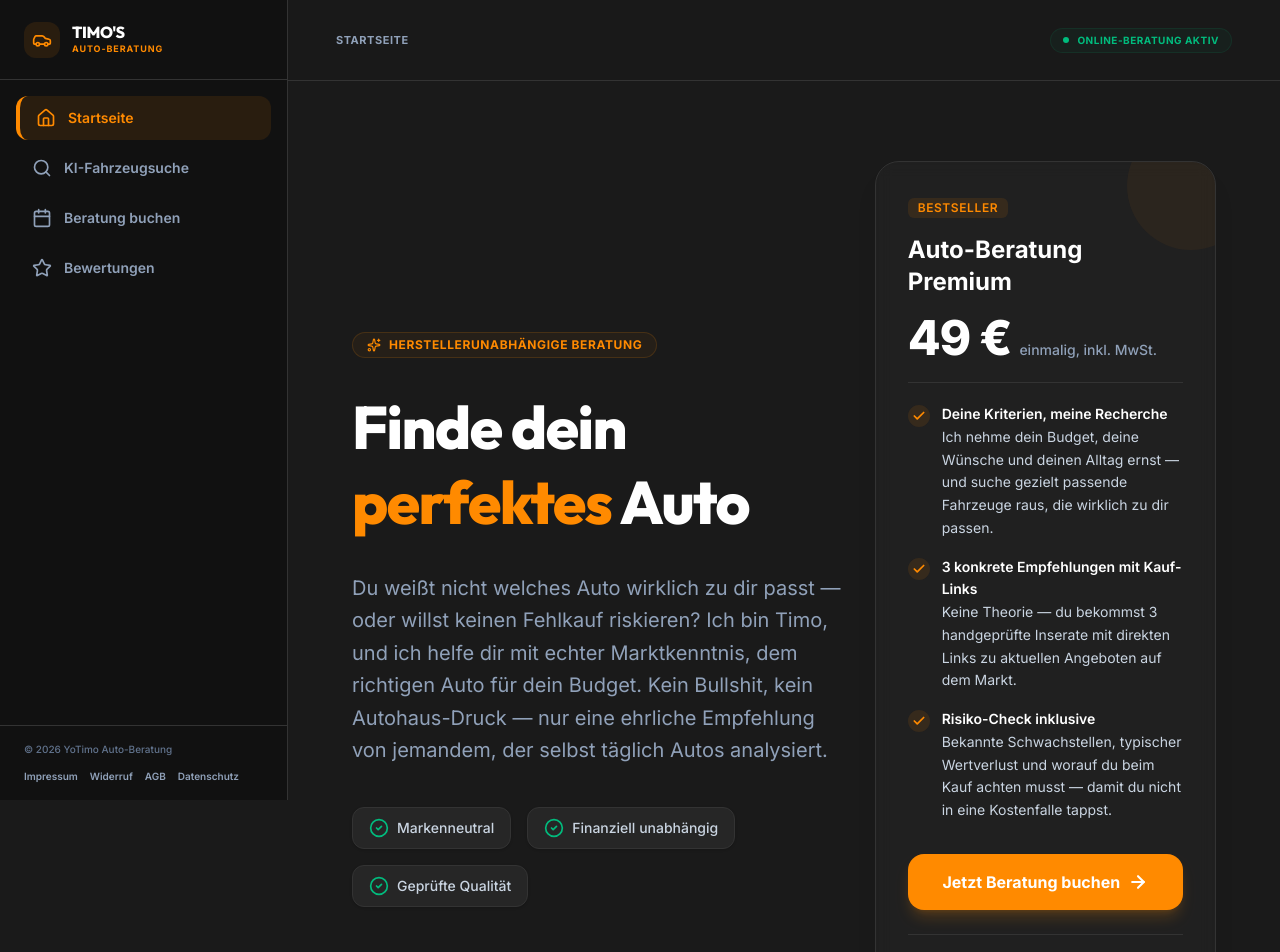
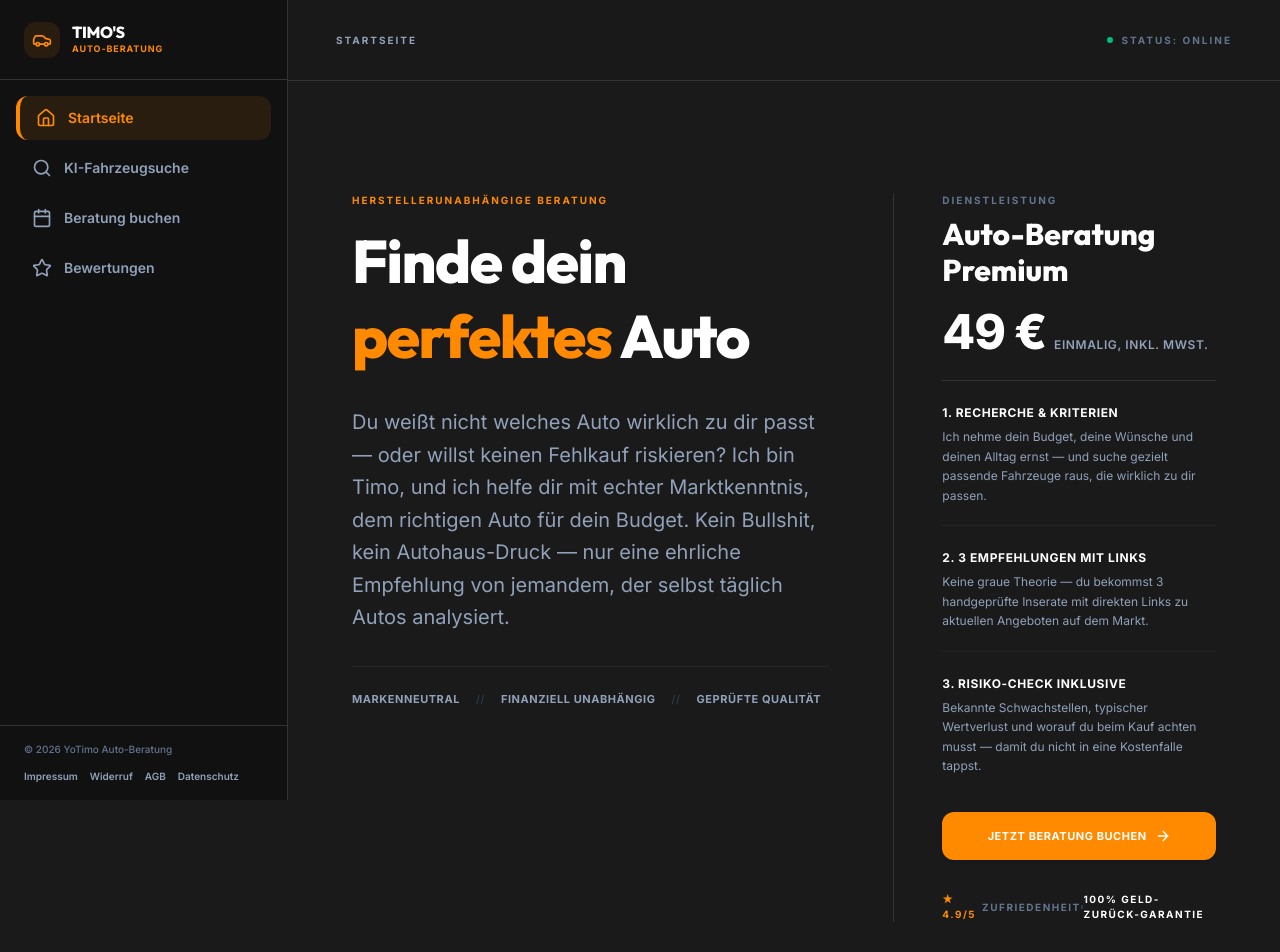
Before and after one commit to igoingtodevx/Timocar, a React (Vite) app: page / in a window 1280 px wide. Shown: the top 952 px of the page. Built offline with nearby package versions, Linux system fonts and the light colour scheme.

Commit message:
design: redesign hero section to Swiss-Editorial layout with vertical border and typography-led pricing

```diff
--- a/src/App.tsx
+++ b/src/App.tsx
@@ -9,7 +9,6 @@ import {
   ShieldCheck,
   Star,
   Award,
-  CheckCircle2,
   Instagram,
   Search,
   Sparkles,
@@ -351,7 +350,7 @@ export default function App() {
         <header className="hidden lg:block border-b border-[#333333] sticky top-0 bg-brand-dark/80 backdrop-blur-md z-20 w-full">
           <div className="max-w-7xl mx-auto w-full h-20 px-8 lg:px-12 flex items-center justify-between">
             {/* Left: breadcrumbs / navigation indicator */}
-            <div className="flex items-center gap-2 text-[11px] font-bold text-slate-500 uppercase tracking-wider">
+            <div className="flex items-center gap-2 text-[10px] font-bold text-slate-500 uppercase tracking-[0.2em]">
               {activeView === "home" ? (
                 <span className="text-slate-400">Startseite</span>
               ) : (
@@ -369,11 +368,9 @@ export default function App() {
             </div>
 
             {/* Right: status indicator */}
-            <div className="flex items-center gap-2 px-3 py-1 bg-emerald-500/5 border border-emerald-500/10 rounded-full">
-              <span className="w-1.5 h-1.5 rounded-full bg-emerald-500 animate-pulse" />
-              <span className="text-[10px] font-bold text-emerald-500 uppercase tracking-wider">
-                Online-Beratung aktiv
-              </span>
+            <div className="flex items-center gap-2 text-[10px] font-bold text-slate-500 uppercase tracking-[0.2em]">
+              <span className="w-1.5 h-1.5 rounded-full bg-emerald-500" />
+              <span>Status: Online</span>
             </div>
           </div>
         </header>
@@ -384,19 +381,14 @@ export default function App() {
               {/* 1. HERO SECTION */}
               <section
                 id="home"
-                className="relative flex flex-col justify-center items-center px-4 py-12 md:py-16 lg:pt-8 lg:pb-20 bg-brand-dark overflow-hidden"
+                className="relative flex flex-col justify-center items-center px-4 py-12 md:py-16 lg:pt-16 lg:pb-24 bg-brand-dark overflow-hidden"
               >
-                {/* Background ambient lighting */}
-                <div className="absolute top-0 left-1/4 w-[500px] h-[500px] bg-brand-orange/5 rounded-full blur-3xl pointer-events-none -z-10" />
-                <div className="absolute bottom-0 right-1/4 w-[400px] h-[400px] bg-amber-500/5 rounded-full blur-3xl pointer-events-none -z-10" />
-
-                <div className="w-full max-w-7xl mx-auto grid grid-cols-1 lg:grid-cols-12 gap-12 lg:gap-8 items-center relative z-10">
+                <div className="w-full max-w-7xl mx-auto grid grid-cols-1 lg:grid-cols-12 gap-12 lg:gap-16 items-start relative z-10">
 
           {/* Left Column: Headline and Subheading */}
           <div className="lg:col-span-7 space-y-6 md:space-y-8 text-center lg:text-left relative z-10">
-            <div className="inline-flex items-center gap-2 px-3.5 py-1 bg-brand-orange/5 border border-brand-orange/15 rounded-full text-brand-orange text-xs font-bold uppercase tracking-wider">
-              <Sparkles className="w-3.5 h-3.5" />
-              <span>Herstellerunabhängige Beratung</span>
+            <div className="text-[10px] font-bold text-brand-orange uppercase tracking-[0.2em] mb-4">
+              Herstellerunabhängige Beratung
             </div>
 
             <h1 className="font-display text-4xl md:text-5xl lg:text-6xl font-extrabold text-white leading-tight tracking-tight">
@@ -407,69 +399,49 @@ export default function App() {
               Du weißt nicht welches Auto wirklich zu dir passt — oder willst keinen Fehlkauf riskieren? Ich bin Timo, und ich helfe dir mit echter Marktkenntnis, dem richtigen Auto für dein Budget. Kein Bullshit, kein Autohaus-Druck — nur eine ehrliche Empfehlung von jemandem, der selbst täglich Autos analysiert.
             </p>
 
-            <div className="flex flex-wrap gap-4 justify-center lg:justify-start pt-2">
-              <div className="flex items-center gap-2 text-slate-300 text-sm font-medium bg-brand-light px-4 py-2.5 rounded-xl border border-[#333333] shadow-sm">
-                <CheckCircle2 className="w-5 h-5 text-emerald-500 shrink-0" />
+            <div className="flex flex-wrap items-center gap-4 text-[11px] font-bold uppercase tracking-wider text-slate-400 justify-center lg:justify-start pt-6 border-t border-[#333333]/50 mt-8">
               <span>Markenneutral</span>
-              </div>
-              <div className="flex items-center gap-2 text-slate-300 text-sm font-medium bg-brand-light px-4 py-2.5 rounded-xl border border-[#333333] shadow-sm">
-                <CheckCircle2 className="w-5 h-5 text-emerald-500 shrink-0" />
+              <span className="text-slate-700 font-normal">//</span>
               <span>Finanziell unabhängig</span>
-              </div>
-              <div className="flex items-center gap-2 text-slate-300 text-sm font-medium bg-brand-light px-4 py-2.5 rounded-xl border border-[#333333] shadow-sm">
-                <CheckCircle2 className="w-5 h-5 text-emerald-500 shrink-0" />
+              <span className="text-slate-700 font-normal">//</span>
               <span>Geprüfte Qualität</span>
             </div>
           </div>
-          </div>
 
-          {/* Right Column: Premium Product Card */}
-          <div className="lg:col-span-5 w-full max-w-md mx-auto relative z-10">
-            <div className="bg-brand-light/50 backdrop-blur rounded-3xl border border-[#333333] p-6 md:p-8 shadow-xl hover:shadow-2xl hover:border-[#444444] transition-all duration-300 transform hover:-translate-y-1 relative overflow-hidden group">
-              <div className="absolute top-0 right-0 w-32 h-32 bg-brand-orange/5 rounded-full -mr-10 -mt-10 group-hover:scale-125 transition-transform duration-500" />
+          {/* Right Column: Premium Service Details (Swiss/Editorial Layout) */}
+          <div className="lg:col-span-5 w-full max-w-md mx-auto lg:border-l lg:border-[#333333] lg:pl-12 relative z-10">
+            <div className="relative">
+              <span className="text-[10px] font-bold text-slate-500 uppercase tracking-[0.2em] mb-2 block">
+                Dienstleistung
+              </span>
 
-              <div className="relative">
-                <div className="inline-flex items-center gap-1.5 px-2.5 py-0.5 bg-brand-orange/10 rounded-md text-brand-orange text-xs font-semibold uppercase tracking-wider mb-4">
-                  Bestseller
-                </div>
-
-                <h2 className="text-2xl font-bold text-white mb-1">
+              <h2 className="text-3xl font-extrabold text-white mb-2 font-display">
                 Auto-Beratung Premium
               </h2>
 
-                <div className="flex items-baseline gap-2 my-4">
-                  <span className="text-4xl md:text-5xl font-extrabold text-white tracking-tight">49 €</span>
-                  <span className="text-slate-400 text-sm font-medium">einmalig, inkl. MwSt.</span>
+              <div className="flex items-baseline gap-2 my-5">
+                <span className="text-5xl font-black text-white tracking-tight">49 €</span>
+                <span className="text-slate-400 text-xs font-semibold uppercase tracking-wider">einmalig, inkl. MwSt.</span>
               </div>
 
-                <hr className="border-[#333333] my-5" />
+              <hr className="border-[#333333] my-6" />
 
-                {/* 3 bullet points with placeholder text */}
-                <ul className="space-y-4 mb-8">
-                  <li className="flex items-start gap-3 text-slate-300 text-sm leading-relaxed">
-                    <div className="p-1 bg-brand-orange/10 rounded-full mt-0.5 shrink-0 text-brand-orange">
-                      <Check className="w-3.5 h-3.5 stroke-[3]" />
-                    </div>
-                    <span>
-                      <strong className="text-white block font-semibold">Deine Kriterien, meine Recherche</strong>
+              <ul className="space-y-6 mb-8">
+                <li className="flex flex-col gap-1.5 pb-5 border-b border-[#333333]/40">
+                  <span className="text-white text-xs font-bold uppercase tracking-wider">1. Recherche & Kriterien</span>
+                  <span className="text-slate-400 text-xs leading-relaxed">
                     Ich nehme dein Budget, deine Wünsche und deinen Alltag ernst — und suche gezielt passende Fahrzeuge raus, die wirklich zu dir passen.
                   </span>
                 </li>
-                  <li className="flex items-start gap-3 text-slate-300 text-sm leading-relaxed">
-                    <div className="p-1 bg-brand-orange/10 rounded-full mt-0.5 shrink-0 text-brand-orange">
-                      <Check className="w-3.5 h-3.5 stroke-[3]" />
-                    </div>
-                    <span>
-                      <strong className="text-white block font-semibold">3 konkrete Empfehlungen mit Kauf-Links</strong>
-                      Keine Theorie — du bekommst 3 handgeprüfte Inserate mit direkten Links zu aktuellen Angeboten auf dem Markt.
+                <li className="flex flex-col gap-1.5 pb-5 border-b border-[#333333]/40">
+                  <span className="text-white text-xs font-bold uppercase tracking-wider">2. 3 Empfehlungen mit Links</span>
+                  <span className="text-slate-400 text-xs leading-relaxed">
+                    Keine graue Theorie — du bekommst 3 handgeprüfte Inserate mit direkten Links zu aktuellen Angeboten auf dem Markt.
                   </span>
                 </li>
-                  <li className="flex items-start gap-3 text-slate-300 text-sm leading-relaxed">
-                    <div className="p-1 bg-brand-orange/10 rounded-full mt-0.5 shrink-0 text-brand-orange">
-                      <Check className="w-3.5 h-3.5 stroke-[3]" />
-                    </div>
-                    <span>
-                      <strong className="text-white block font-semibold">Risiko-Check inklusive</strong>
+                <li className="flex flex-col gap-1.5 pb-1">
+                  <span className="text-white text-xs font-bold uppercase tracking-wider">3. Risiko-Check inklusive</span>
+                  <span className="text-slate-400 text-xs leading-relaxed">
                     Bekannte Schwachstellen, typischer Wertverlust und worauf du beim Kauf achten musst — damit du nicht in eine Kostenfalle tappst.
                   </span>
                 </li>
@@ -478,34 +450,25 @@ export default function App() {
               <a
                 href="#booking-section"
                 onClick={(e) => scrollToSection("booking-section", e)}
-                  className="w-full inline-flex items-center justify-center gap-2 px-6 py-4 bg-brand-orange text-white font-bold rounded-2xl shadow-lg shadow-brand-orange/20 hover:bg-[#e05621] hover:shadow-xl hover:shadow-brand-orange/30 focus:outline-none focus:ring-2 focus:ring-brand-orange focus:ring-offset-2 transition-all duration-300 hover:scale-[1.02] active:scale-[0.98] text-center"
+                className="w-full inline-flex items-center justify-center gap-2 px-6 py-4 bg-brand-orange text-white font-bold rounded-xl shadow-sm hover:bg-[#e05621] transition-colors duration-200 text-center uppercase tracking-wider text-[11px]"
                 aria-label="Jetzt Beratung buchen"
               >
                 Jetzt Beratung buchen
-                  <ArrowRight className="w-5 h-5 stroke-[2.5]" />
+                <ArrowRight className="w-4 h-4" />
               </a>
 
               {/* Trust Indicators */}
-                <div className="mt-6 flex items-center justify-center gap-6 text-xs text-slate-400 border-t border-[#333333] pt-5">
-                  <div className="flex flex-col items-center">
-                    <div className="flex items-center gap-1 text-amber-500 font-semibold text-sm">
-                      <Star className="w-4 h-4 fill-current stroke-current" />
-                      <Star className="w-4 h-4 fill-current stroke-current" />
-                      <Star className="w-4 h-4 fill-current stroke-current" />
-                      <Star className="w-4 h-4 fill-current stroke-current" />
-                      <Star className="w-4 h-4 fill-current stroke-current" />
-                      <span className="text-white ml-1">4.9/5</span>
+              <div className="mt-8 flex items-center justify-between text-[10px] text-slate-500 uppercase tracking-[0.15em]">
+                <div className="flex items-center gap-1.5 font-bold">
+                  <span className="text-brand-orange">★ 4.9/5</span>
+                  <span>Zufriedenheit</span>
                 </div>
-                    <span className="text-slate-500 mt-0.5">Kundenzufriedenheit</span>
-                  </div>
-                  <div className="w-px h-8 bg-[#333333]" />
-                  <div className="flex flex-col items-center">
-                    <span className="font-bold text-white text-sm">100% Garantie</span>
-                    <span className="text-slate-500 mt-0.5">Zufriedenheit oder Geld zurück</span>
+                <div className="w-1 h-1 rounded-full bg-slate-700" />
+                <div className="font-bold text-white">
+                  100% Geld-zurück-Garantie
                 </div>
               </div>
 
-              </div>
             </div>
           </div>
 
```
Lines whose indentation alone changed are shown as unchanged.
